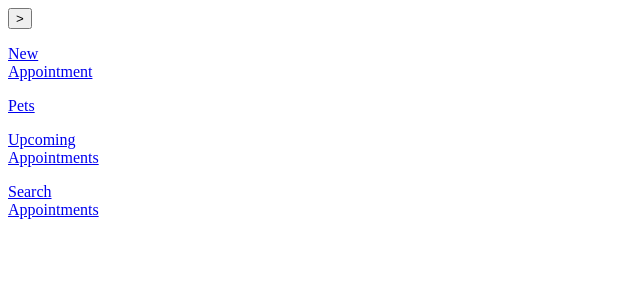
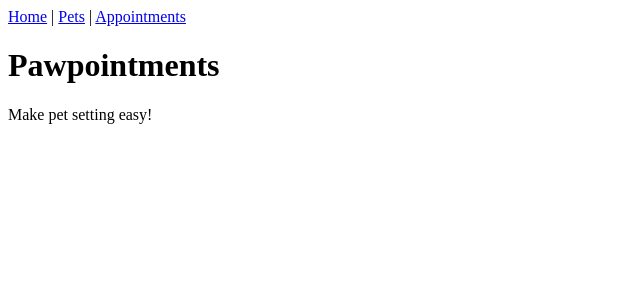
Before and after one commit to bradzara/PawPointments-frontend, a React (Vite) app: page /home in a window 1280 px wide. Shown: the top 300 px of the page, without its empty margins (0-640 px from the left). Built offline with nearby package versions, Linux system fonts and the light colour scheme.

Commit message:
Change sidebar to navbar, Add text to homepage

```diff
--- a/src/App.jsx
+++ b/src/App.jsx
@@ -1,17 +1,20 @@
 import { BrowserRouter as Router, Route, Routes } from 'react-router-dom';
-import { HomeLoggedOut } from './components/Pages/HomeLoggedOut.jsx';
-import { HomeLoggedIn } from './components/Pages/HomeLoggedIn.jsx';
+import { HomeLoggedOut } from './components/Pages/HomeLoggedOut';
+import { HomeLoggedIn } from './components/Pages/HomeLoggedIn';
 import { Login } from './components/Auth/Login';
 import { Signup } from './components/Auth/Signup';
 import { Logout } from './components/Auth/Logout';
-import { PetIndex } from './components/Pets/PetIndex.jsx';
-import { PetShow } from './components/Pets/PetShow.jsx';
+import { PetIndex } from './components/Pets/PetIndex';
+import { PetShow } from './components/Pets/PetShow';
 // import { PetForm } from './components/Pets/PetForm';
-import { AppointmentIndex } from './components/Appointments/AppointmentIndex.jsx';
-// import { AppointmentForm } from './components/Appointments/AppointmentForm.jsx';
+import { AppointmentIndex } from './components/Appointments/AppointmentIndex';
+import { Navbar } from './components/Pages/Navbar';
+// import { AppointmentForm } from './components/Appointments/AppointmentForm';
 
 function App() {
   return (
+    <div>
+      <Navbar />
       <Router>
         <Routes>
           <Route exact path="/" element={<HomeLoggedOut />} />
@@ -26,6 +29,7 @@ function App() {
           {/* <Route path="/appointments/new" element={<AppointmentForm />} /> */}
         </Routes>
       </Router>
+    </div>
   );
 }
 
--- a/src/components/Appointments/AppointmentIndex.jsx
+++ b/src/components/Appointments/AppointmentIndex.jsx
@@ -1,6 +1,5 @@
 import { useEffect, useState } from "react";
 import { getAllAppointments } from "../../services/AppointmentsApi";
-import { Sidebar } from "../pages/Sidebar";
 import { format } from "date-fns";
 
 export function AppointmentIndex() {
@@ -15,7 +14,6 @@ export function AppointmentIndex() {
 
   return (
     <div>
-      <Sidebar />
       <h1>Appointments</h1>
       <ul>
         {appointments.map((appointment) => (
--- a/src/components/Pets/PetIndex.jsx
+++ b/src/components/Pets/PetIndex.jsx
@@ -1,6 +1,5 @@
 import { useEffect, useState } from "react";
 import { getAllPets } from "../../services/PetsApi";
-import { Sidebar } from "../pages/Sidebar";
 import { EditPetModal } from "./EditPetModal";
 import { CreatePetModal } from "./CreatePetModal";
 import { Link } from "react-router-dom";
@@ -38,7 +37,6 @@ export function PetIndex() {
 
   return (
     <div>
-      <Sidebar />
       <h1>Your Clientail!</h1>
       <button onClick={handleCreatePet}>Add New Pet</button>
       <div>
--- a/src/components/Pets/PetShow.jsx
+++ b/src/components/Pets/PetShow.jsx
@@ -1,7 +1,6 @@
 import { useState, useEffect } from "react"
 import { useParams } from "react-router-dom"
 import { getPet } from "../../services/PetsApi"
-import { Sidebar } from "../pages/Sidebar";
 
 export function PetShow() {
   const { id } = useParams();
@@ -19,7 +18,6 @@ export function PetShow() {
 
   return (
     <div>
-      <Sidebar />
       <img src={`http://localhost:3000${pet.image_url}`} alt={pet.name} />
       <h1>{pet.name}</h1>
       {pet.breed && <p>Breed: {pet.breed}</p>}
--- a/src/components/pages/HomeLoggedIn.jsx
+++ b/src/components/pages/HomeLoggedIn.jsx
@@ -1,9 +1,12 @@
 // import { useEffect, useState } from "react";
 // import axios from "axios";
-import { Sidebar } from "./Sidebar";
+
 
 export function HomeLoggedIn() {
   return (
-    <Sidebar />
-  );
+    <div>
+      <h1>Pawpointments</h1>
+      <p>Make pet setting easy!</p>
+    </div>
+  )
 }
--- /dev/null
+++ b/src/components/pages/Navbar.jsx
@@ -0,0 +1,11 @@
+import './Navbar.css';
+
+export function Navbar() {
+  return (
+    <header>
+      <nav>
+        <a href="/home">Home</a> | <a href="/pets">Pets</a> | <a href="/appointments/upcoming">Appointments</a>
+      </nav>
+    </header>
+  );
+}
--- a/src/components/pages/Sidebar.css
+++ /dev/null
@@ -1,17 +0,0 @@
-.sidebar {
-  width: 250px;
-  transition: width 0.3s;
-}
-
-.sidebar.collapsed {
-  width: 50px;
-}
-
-.main-content {
-  margin-left: 250px;
-  transition: margin-left 0.3s;
-}
-
-.sidebar.collapsed+.main-content {
-  margin-left: 50px;
-}
--- a/src/components/pages/Sidebar.jsx
+++ /dev/null
@@ -1,25 +0,0 @@
-import { Link } from "react-router-dom";
-import { useState } from "react";
-import './Sidebar.css'
-
-export function Sidebar() {
-  const [collapsed, setCollapsed] = useState(true);
-
-  const toggleSidebar = () => {
-    setCollapsed(!collapsed);
-  };
-
-  return (
-    <div className={`sidebar ${collapsed ? "collapsed" : ""}`}>
-      <button onClick={toggleSidebar}>
-        {collapsed ? ">" : "<"}
-      </button>
-      <div>
-        <p><Link to="/appointments/new">New Appointment</Link></p>
-        <p><Link to="/pets">Pets</Link></p>
-        <p><Link to="/appointments/upcoming">Upcoming Appointments</Link></p>
-        <p><Link to="/appointments/search">Search Appointments</Link></p>
-      </div>
-    </div>
-  )
-}
```
Also changed, not shown: src/components/pages/Navbar.css (added). Lines whose indentation alone changed are shown as unchanged.
